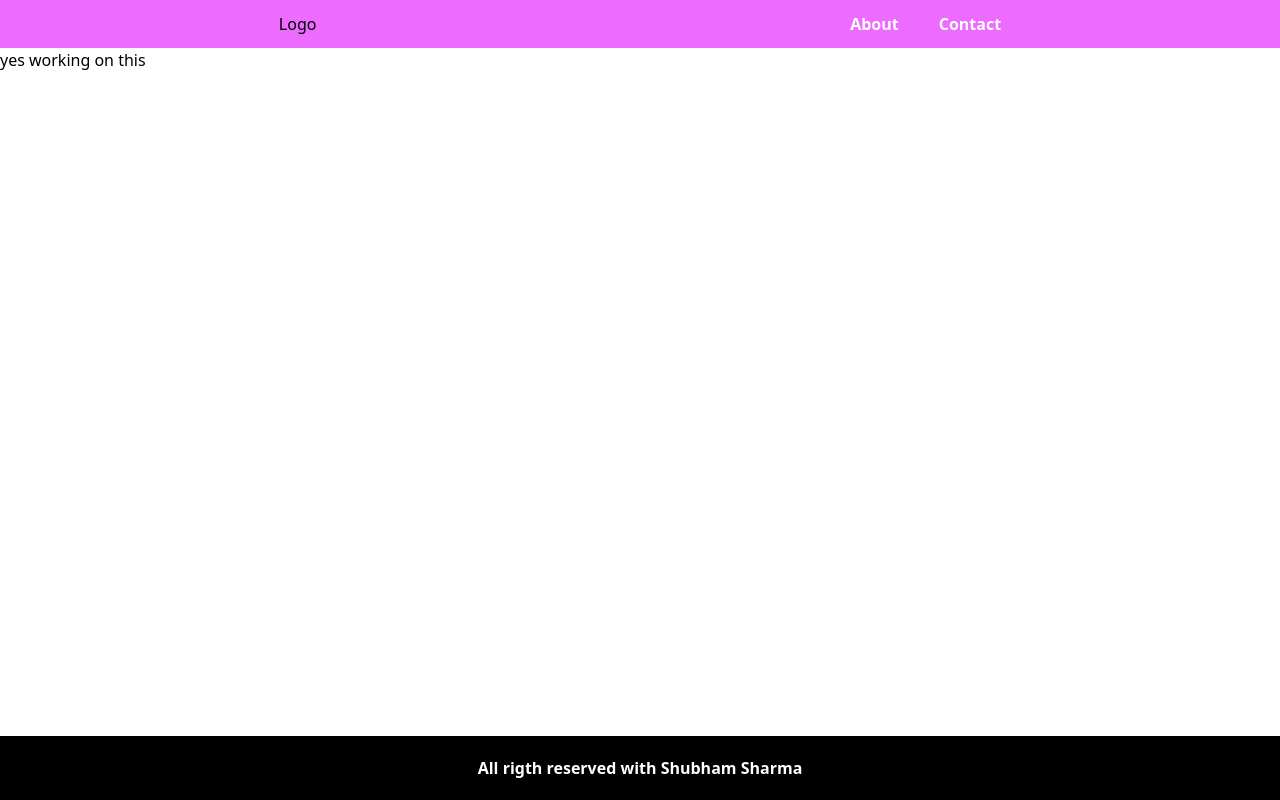
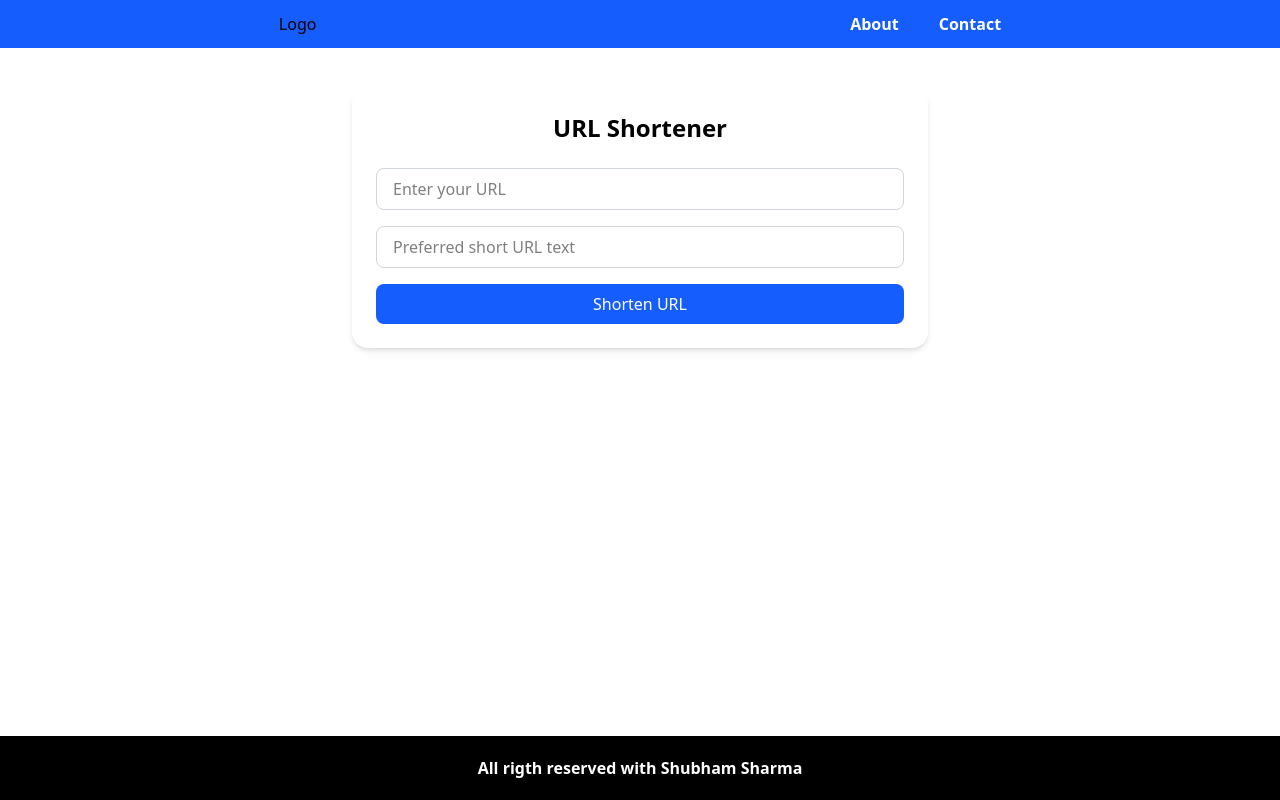
Before and after one commit to Shubhamsharma2002/Urlshotnerbyshubh, a Next.js app: page / in a window 1280 px wide. Built offline with nearby package versions, Linux system fonts and the light colour scheme.

Commit message:
shortner page

```diff
--- a/Components/Navbar.jsx
+++ b/Components/Navbar.jsx
@@ -2,7 +2,7 @@ import React from 'react'
 
 function Navbar() {
   return (
-    <div className='p-3 bg-fuchsia-400 flex justify-around'>
+    <div className='p-3 bg-blue-600 flex justify-around'>
         <div>
         <p>Logo</p>
 
--- /dev/null
+++ b/Components/Shotner.jsx
@@ -0,0 +1,29 @@
+import React from "react";
+
+const Shotner = () => {
+  return (
+    <div className="max-w-xl mx-auto p-6 mt-10 bg-white shadow-md   rounded-2xl">
+      <h2 className="text-2xl font-semibold mb-6 text-center">URL Shortener</h2>
+      <form className="space-y-4">
+        <input
+          type="text"
+          placeholder="Enter your URL"
+          className="w-full px-4 py-2 border border-gray-300 rounded-lg focus:outline-none focus:ring-2 focus:ring-blue-500"
+        />
+        <input
+          type="text"
+          placeholder="Preferred short URL text"
+          className="w-full px-4 py-2 border border-gray-300 rounded-lg focus:outline-none focus:ring-2 focus:ring-blue-500"
+        />
+        <button
+          type="submit"
+          className="w-full bg-blue-600 text-white py-2 rounded-lg hover:bg-blue-700 transition duration-300"
+        >
+          Shorten URL
+        </button>
+      </form>
+    </div>
+  );
+};
+
+export default Shotner;
--- a/app/page.jsx
+++ b/app/page.jsx
@@ -1,8 +1,11 @@
 import Fotter from "@/Components/Fotter";
 import Navbar from "@/Components/Navbar";
+import Shotner from "@/Components/Shotner";
 
 export default function Home() {
   return (
-            <div>yes working on this</div>
+           <>
+            <Shotner/>
+           </>
   );
 }
```
